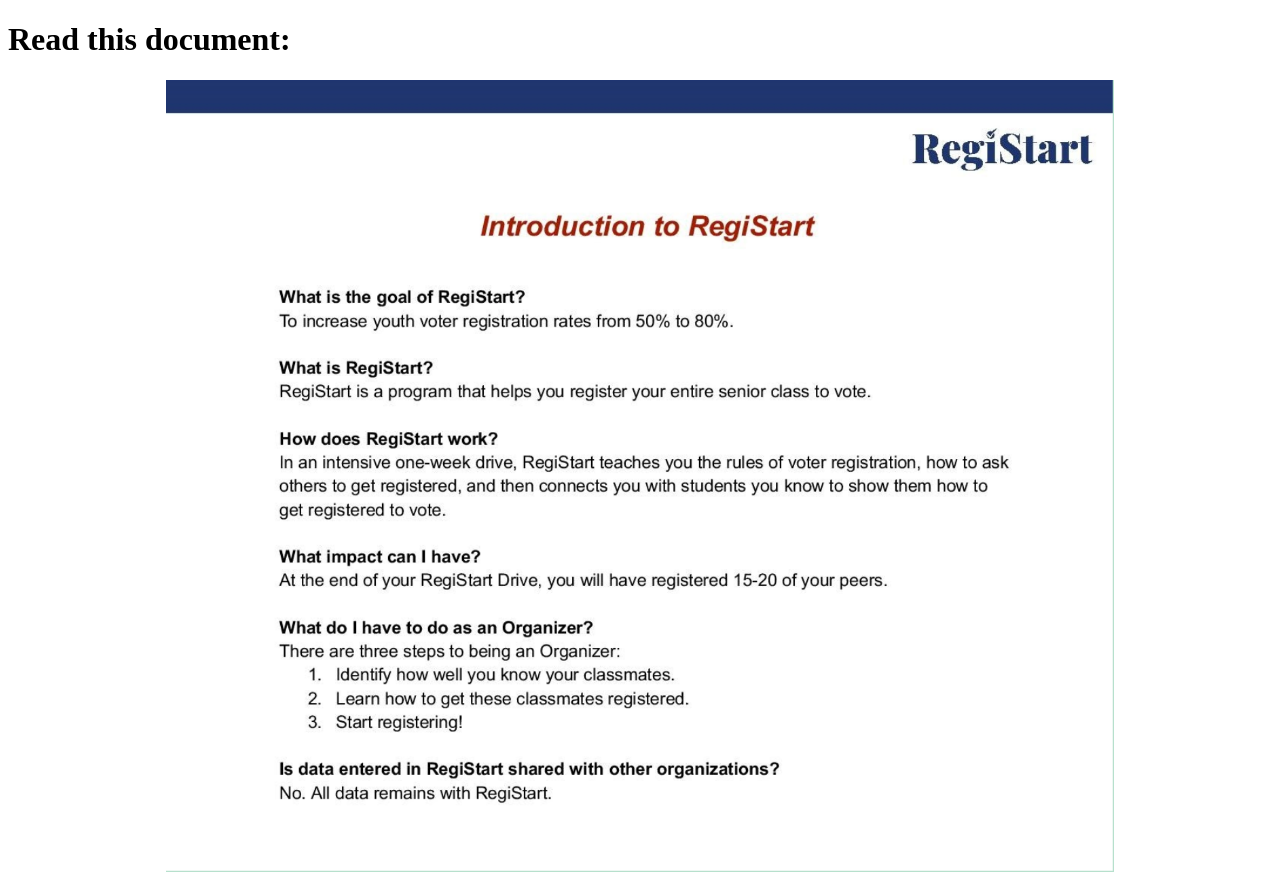
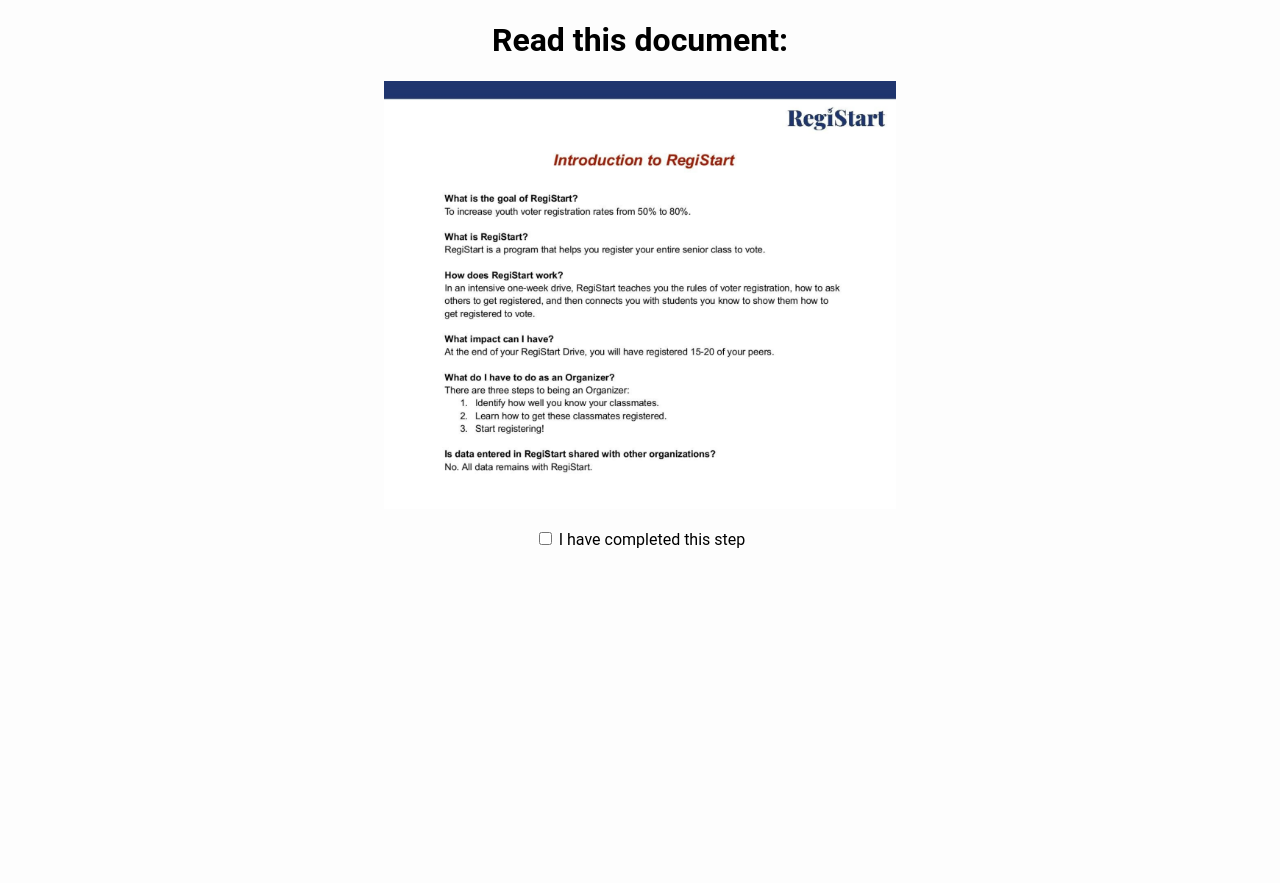
Before and after one commit to nnhsse201920/registart-webapp, a Flask app: page /survey/about in a window 1280 px wide. After the commit the page ends 548 px from the top, so only its background shows below. Run offline with Flask 2, Linux system fonts and the light colour scheme.

Commit message:
Continuing to work on About page

```diff
--- a/Project/app/__init__.py
+++ b/Project/app/__init__.py
@@ -1,4 +1,7 @@
 from flask import Flask
+from config import Config
+
 app = Flask(__name__)
+app.config.from_object(Config)
 
 from app import routes
--- /dev/null
+++ b/Project/app/forms.py
@@ -0,0 +1,6 @@
+from flask_wtf import FlaskForm
+from wtforms import BooleanField
+from wtforms.validators import DataRequired
+
+class CheckBox(FlaskForm):
+    check = BooleanField('I have completed this step', validators=[DataRequired()])
--- a/Project/app/routes.py
+++ b/Project/app/routes.py
@@ -1,5 +1,6 @@
 from app import app
 from flask import render_template
+from app.forms import CheckBox
 
 @app.route('/')
 @app.route('/index')
@@ -16,4 +17,5 @@ def login():
 
 @app.route('/survey/about')
 def about():
-    return render_template('about.html', title='About')
+    form = CheckBox();
+    return render_template('about.html', title='About', form=form)
--- /dev/null
+++ b/Project/app/static/about.css
@@ -0,0 +1,12 @@
+body {
+    margin: 0;
+    padding: 0;
+    font-family: "Roboto";
+    background-color: #fdfdfd;
+
+}
+
+.aboutDoc img{
+    width: 40%;
+    height: auto;
+}
--- a/Project/app/static/css/about.css
+++ /dev/null
@@ -1,16 +0,0 @@
-div {
-    margin: 0;
-    padding: 0;
-    font-family: "Trebuchet MS";
-    color: #000000
-}
-
-.aboutDoc {
-    width: 100%;
-    height: 100%;
-}
-
-.aboutDoc img {
-    width: 75%;
-    height: 75%;
-}
--- a/Project/app/templates/about.html
+++ b/Project/app/templates/about.html
@@ -1,9 +1,15 @@
 {% extends "base.html" %}
 
 {% block content %}
-    <link rel="stylesheet" type="text/css" href="{{ url_for('static', filename = 'css/about.css') }}">
-    <h1>Read this document:</h1>
+    <link rel="stylesheet" type="text/css" href="{{ url_for('static', filename = 'about.css') }}">
+    <center><h1>Read this document:</h1></center>
     <div class="aboutDoc">
         <center><img src="/static/about.png"></center>
     </div>
+    <form action="" method="post" novalidate>
+        {{ form.hidden_tag() }}
+        <center><p>
+            {{ form.check() }} {{ form.check.label }}
+        </p></center>
+    </form>
 {% endblock %}
--- /dev/null
+++ b/Project/config.py
@@ -0,0 +1,4 @@
+import os
+
+class Config(object):
+    SECRET_KEY = os.environ.get('SECRET_KEY') or 'a-secret-key'
```
Also changed, not shown: Project/app/static/about.png, 1 other file.
